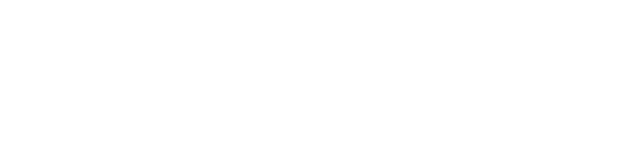
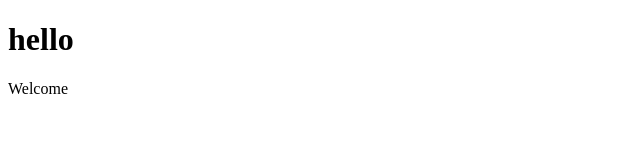
Before and after one commit to Anurag04a/Git-Practice, a plain HTML site: page index.html in a window 1280 px wide. Shown: the whole page, without its empty margins (0-640 px from the left). Drawn offline with Linux system fonts and the light colour scheme.

Commit message:
3rd commit

```diff
--- a/index.html
+++ b/index.html
@@ -6,6 +6,7 @@
     <title>Git Practice</title>
 </head>
 <body>
-
+    <h1> hello </h1>
+    <p>Welcome</p>
 </body>
 </html>
```
